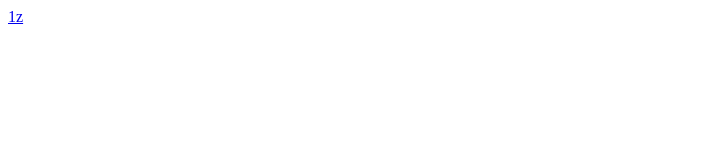
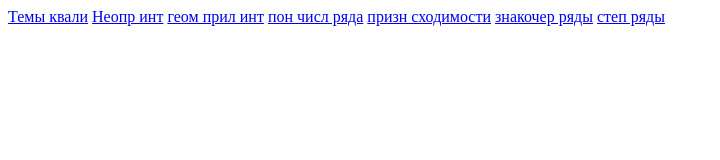
Before and after one commit to neonel-st/neonel-st.github.io, a plain HTML site: page index.html in a window 1280 px wide. Shown: the whole page, without its empty margins (0-720 px from the left). Drawn offline with Linux system fonts and the light colour scheme.

Commit message:
Update index.html

```diff
--- a/index.html
+++ b/index.html
@@ -5,10 +5,12 @@
   <title>.</title>
 </head>
 <body>
-  <a href="https://helpy.quali.me/sections/university">1z</a>
-  <a></a>
-  <a></a>
-  <a></a>
-  <a></a>
+  <a href="https://helpy.quali.me/sections/university">Темы квали</a>
+  <a href="https://helpy.quali.me/theme/university/84">Неопр инт</a>
+  <a href="https://helpy.quali.me/theme/university/87">геом прил инт</a>
+  <a href="https://helpy.quali.me/theme/university/95">пон числ ряда</a>
+  <a href="https://helpy.quali.me/theme/university/96">призн сходимости</a>
+  <a href="https://helpy.quali.me/theme/university/97">знакочер ряды</a>
+  <a href="https://helpy.quali.me/theme/university/98">степ ряды</a>
 </body>
 </html>
```
